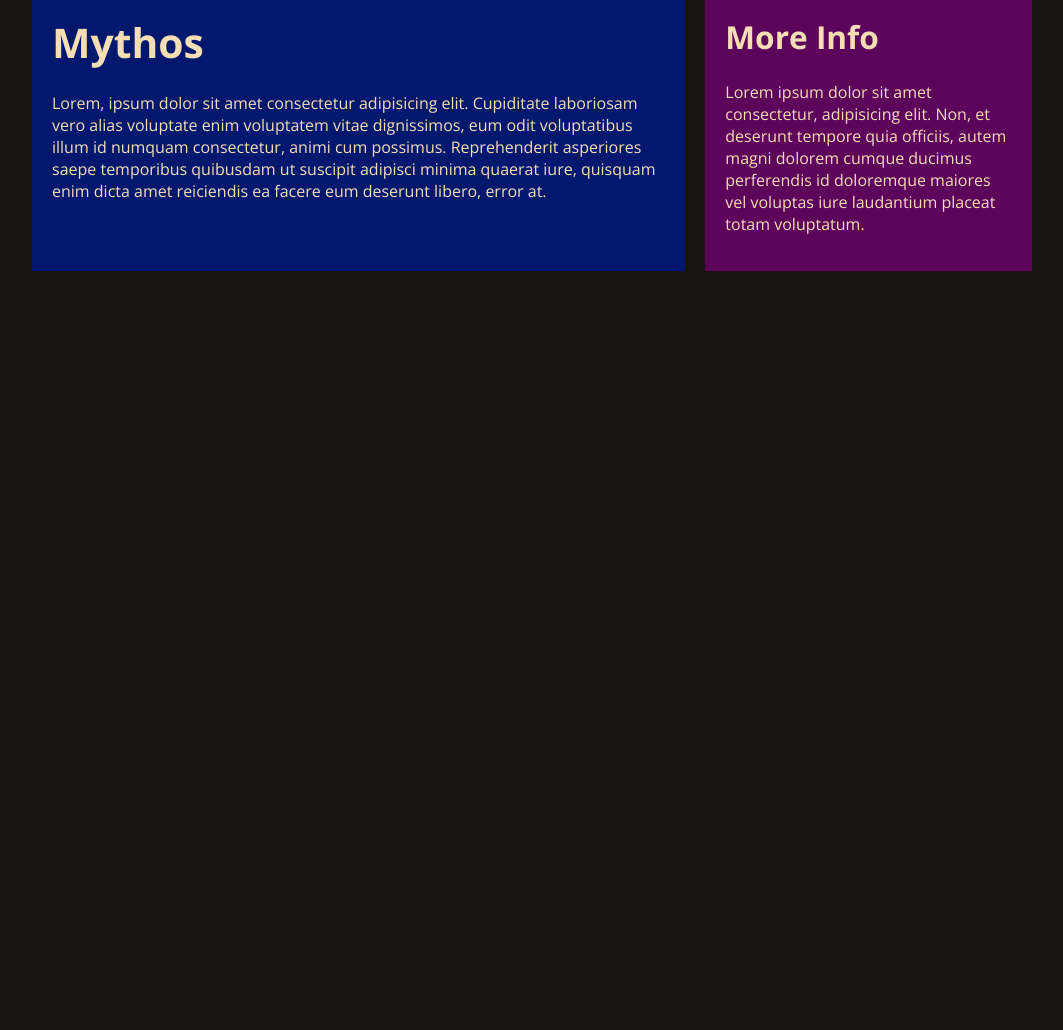
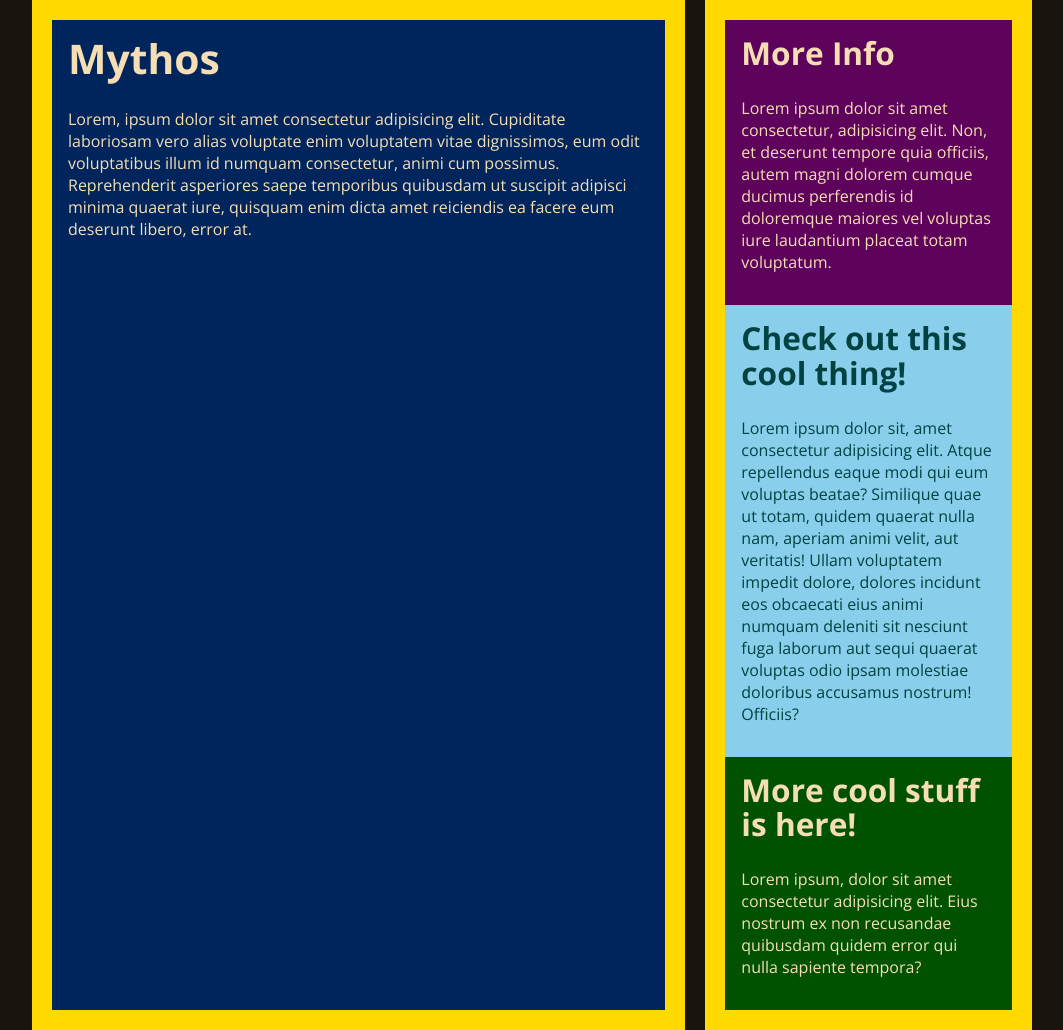
Before and after one commit to amansingh169/SCSS-demo, a plain HTML site: page index.html in a window 1280 px wide. Shown: the whole page, without its empty margins (108-1171 px from the left). Before the commit the page ends 800 px from the top, so only its background shows below. Drawn offline with nearby package versions, Linux system fonts and the light colour scheme.

Commit message:
Completed demo!
Completed the demo webpage, added some comments for references and formatted the code.

```diff
--- a/app/js/script.js
+++ b/app/js/script.js
@@ -0,0 +1 @@
+console.log("Hello World!");
--- a/app/scss/globals/_typography.scss
+++ b/app/scss/globals/_typography.scss
@@ -13,7 +13,11 @@ h3 {
 h1 {
   // font-size: calc(1.75rem + 1vw); ---> growth of font relative to 'vw'
   // font-size: clamp(1.75rem, (1.75rem + 1vw), 2.75rem); ---> 'better' approach with f-size 'clamping'
-  font-size: clamp(u.rem(28), (u.rem(28) + 1vw), u.rem(42)); // ---> converting 'px' to 'rem' using 'rem()' from 'functions.scss/
+  font-size: clamp(
+    u.rem(28),
+    (u.rem(28) + 1vw),
+    u.rem(42)
+  ); // ---> converting 'px' to 'rem' using 'rem()' from 'functions.scss/
 
   // @include u.breakpoint-up(medium) {
   //   font-size: 36px;
@@ -23,8 +27,8 @@ h1 {
   // }
 }
 
-h2{
-  font-size: clamp(u.rem(22), (u.rem(22) + 0.75vw), u.rem(36));
+h2 {
+  font-size: clamp(u.rem(22), (u.rem(22) + 0.75vw), u.rem(32));
 }
 
 p {
--- a/app/scss/layout/_grid.scss
+++ b/app/scss/layout/_grid.scss
@@ -1,4 +1,10 @@
 @use "../util" as u;
+
+// Placeholder demonstration
+%placeholder {
+  // Set of css rules goes here
+  padding: u.rem(20);
+}
 
 // Responsive Grid Layout
 // Responsive Widths
@@ -10,7 +16,10 @@
   gap: u.rem(20);
 
   // max-width: 1100px;
-  width: min(100% - 40px,1000px); // ---> chooses min from both values, acts same as 'max-width'
+  width: min(
+    100% - u.rem(40),
+    u.rem(1000)
+  ); // ---> chooses min from both values, acts same as 'max-width'
 
   // margin: 0 auto; ---> this is not ideal
   margin-inline: auto; // ---> define margin 'left' and 'right' only
@@ -25,23 +34,60 @@
     grid-template-rows: auto;
   }
 
-  &__main,
-  &__sidebar {
-    padding: u.rem(20);
-  }
-
-  &__main {
-    background-color: hsl(228, 96%, 22%);
-  }
-
-  &__sidebar {
-    background-color: hsl(302, 94%, 19%);
-  }
-
   @include u.breakpoint-down(small) {
     &__main,
     &__sidebar {
       text-align: center;
     }
   }
+
+  &__main,
+  &__sidebar {
+    @extend %placeholder; // ---> using or extending the placeholder
+  }
+
+  &__main {
+    background-color: hsl(51, 100%, 50%);
+    .grid__widget {
+      height: 100%;
+    }
+  }
+
+  &__sidebar {
+    background-color: hsl(51, 100%, 50%);
+  }
+
+  &__widget {
+    background-color: hsl(302, 94%, 19%);
+    padding: u.rem(16);
+
+    // using extend at-rule to make different versions of a class
+
+    // &--skyblue, &--green{
+    //   @extend .grid__widget; // ---> Adds the css rules of 'grid__widgets to these classes'
+    // }
+    // &--skyblue{
+    //   background-color: hsl(197, 71%, 73%);
+    //   color: hsl(180, 100%, 13%);
+    // }
+    // &--green{
+    //   background-color: hsl(120, 100%, 16%);
+    // }
+
+    // Instead use this method ('helper classes' ot 'utility classes')
+
+    &.skyblue {
+      background-color: hsl(197, 71%, 73%);
+      color: hsl(180, 100%, 13%);
+    }
+    &.green {
+      background-color: hsl(120, 100%, 16%);
+    }
+    &.dark-blue {
+      background-color: hsl(216, 100%, 18%);
+    }
+
+    // ^--- now both the helper classes are individual classes
+    // In order to use these helper classes anywhere, we would have to define these in the '_colors.scss' in the 'globals' folder, to limit the scope ane useability we define it here
+  }
 }
--- a/app/scss/util/_breakpoints.scss
+++ b/app/scss/util/_breakpoints.scss
@@ -1,17 +1,19 @@
+@use "functions" as f;
+
 // Mixin definitions for breakpoints (up and down)
 
 // 700px, 900px, 1440px
 $breakpoint-up: (
-  "medium": 43.75em,
-  "large": 56.25em,
-  "xlarge": 90em,
+  "medium": f.em(700),
+  "large": f.em(900),
+  "xlarge": f.em(1440),
 );
 
 // 699.98px, 899.98px, 1439.98px
 $breakpoint-down: (
-  "small": 43.7458em,
-  "medium": 56.24875em,
-  "large": 89.99875em,
+  "small": f.em(699.98),
+  "medium": f.em(899.98),
+  "large": f.em(1439.98),
 );
 
 @mixin breakpoint-up($size) {
--- a/app/scss/util/_functions.scss
+++ b/app/scss/util/_functions.scss
@@ -9,3 +9,12 @@
     @error "Don't pass units in the rem() function, only numbers are accepted.";
   }
 }
+
+@function em($pixel) {
+  // divide px by 16 to return ems
+  @if math.is-unitless($pixel) {
+    @return math.div($pixel, 16) + em;
+  } @else {
+    @error "Don't pass units in the em() function, only numbers are accepted.";
+  }
+}
--- a/index.html
+++ b/index.html
@@ -9,6 +9,7 @@
   <body>
     <div class="grid">
       <main class="grid__main">
+        <div class="grid__widget dark-blue">
           <h1>Mythos</h1>
           <p>
             Lorem, ipsum dolor sit amet consectetur adipisicing elit. Cupiditate
@@ -18,15 +19,40 @@
             adipisci minima quaerat iure, quisquam enim dicta amet reiciendis ea
             facere eum deserunt libero, error at.
           </p>
+        </div>
       </main>
+
       <aside class="grid__sidebar">
+        <div class="grid__widget">
           <h2>More Info</h2>
           <p>
             Lorem ipsum dolor sit amet consectetur, adipisicing elit. Non, et
             deserunt tempore quia officiis, autem magni dolorem cumque ducimus
-          perferendis id doloremque maiores vel voluptas iure laudantium placeat
-          totam voluptatum.
+            perferendis id doloremque maiores vel voluptas iure laudantium
+            placeat totam voluptatum.
           </p>
+        </div>
+
+        <div class="grid__widget skyblue">
+          <h2>Check out this cool thing!</h2>
+          <p>
+            Lorem ipsum dolor sit, amet consectetur adipisicing elit. Atque
+            repellendus eaque modi qui eum voluptas beatae? Similique quae ut
+            totam, quidem quaerat nulla nam, aperiam animi velit, aut veritatis!
+            Ullam voluptatem impedit dolore, dolores incidunt eos obcaecati eius
+            animi numquam deleniti sit nesciunt fuga laborum aut sequi quaerat
+            voluptas odio ipsam molestiae doloribus accusamus nostrum! Officiis?
+          </p>
+        </div>
+
+        <div class="grid__widget green">
+          <h2>More cool stuff is here!</h2>
+          <p>
+            Lorem ipsum, dolor sit amet consectetur adipisicing elit. Eius
+            nostrum ex non recusandae quibusdam quidem error qui nulla sapiente
+            tempora?
+          </p>
+        </div>
       </aside>
     </div>
 
```
Also changed, not shown: gist/style.css, 1 other file. Lines whose indentation alone changed are shown as unchanged.
